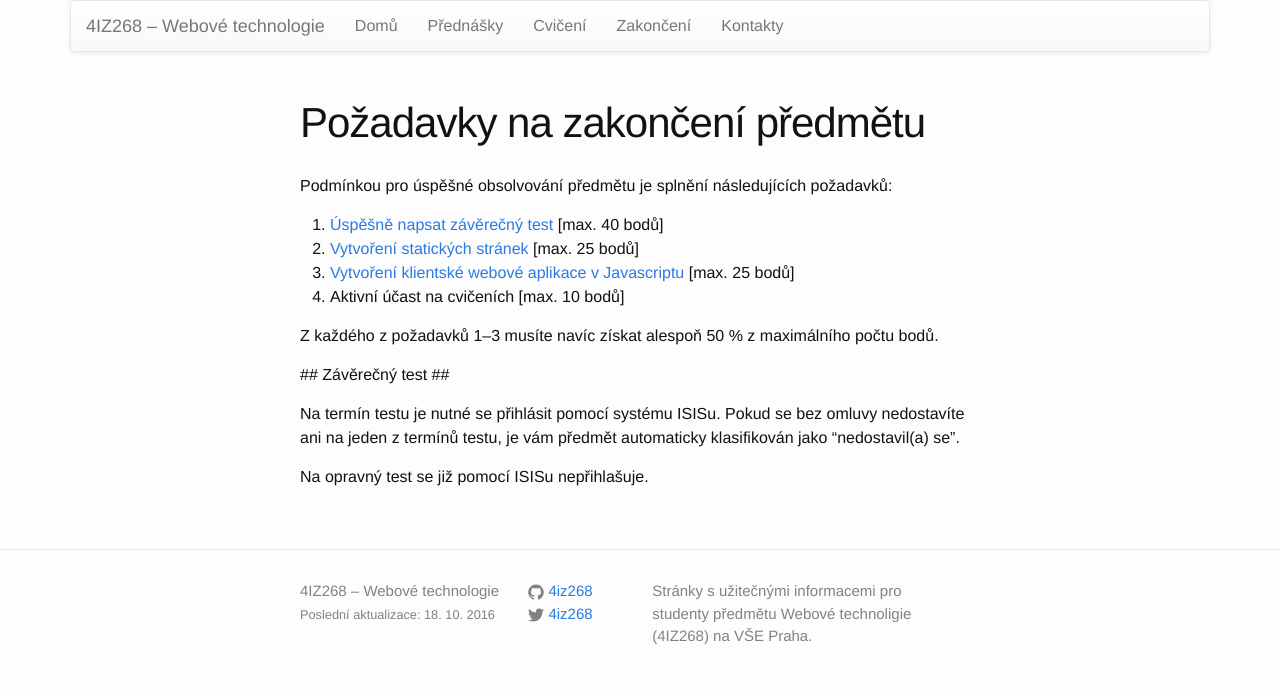
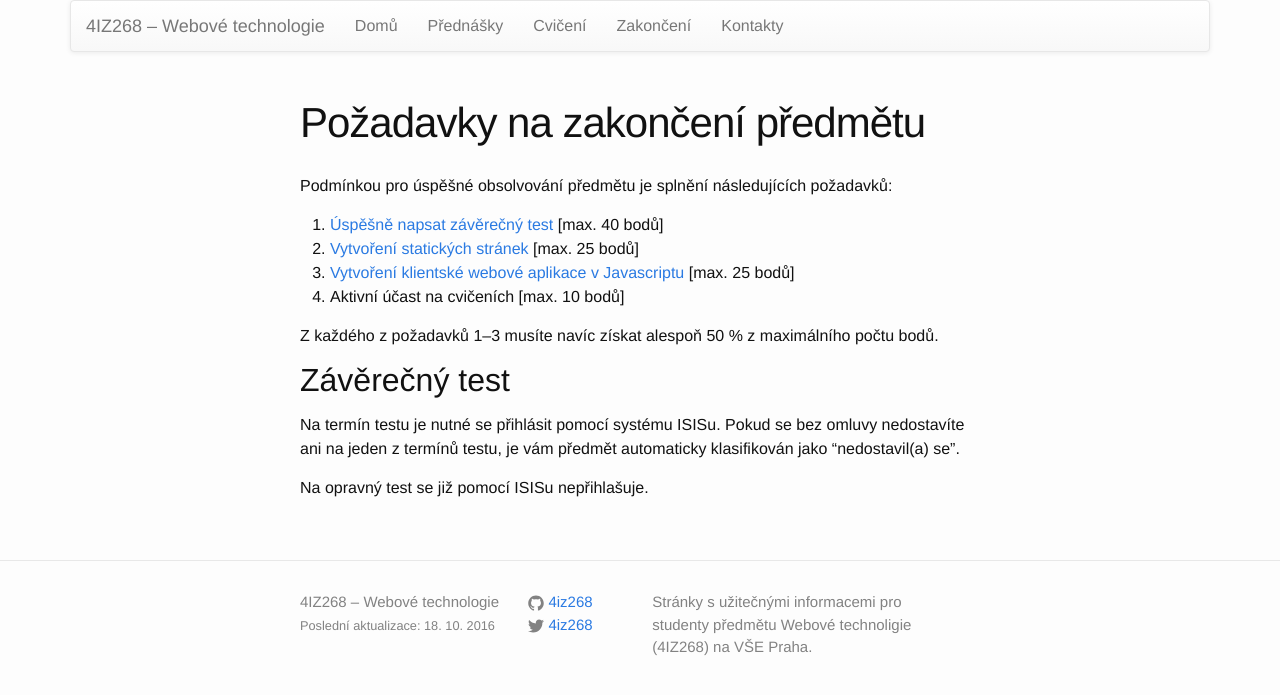
Before and after one commit to 4iz268/4iz268.github.io, a Jekyll site: the page built from zakonceni/index.md, in a window 1280 px wide. Shown: the top 695 px of the page. Built offline with Jekyll 4.4.1, drawn with Linux system fonts in a browser that asks for light colours; nearby versions of some CDN libraries; some of the changed lines change nothing that is shown.

Commit message:
Tak ještě jinak, proč jen máme 60 různých MD syntaxí?

```diff
--- a/zakonceni/index.md
+++ b/zakonceni/index.md
@@ -13,7 +13,8 @@ Podmínkou pro úspěšné obsolvování předmětu je splnění následujícíc
 Z každého z požadavků 1–3 musíte navíc získat alespoň 50 % z
 maximálního počtu bodů.
 
-##<a name="test"></a> Závěrečný test ##
+<a name="test"></a>
+## Závěrečný test ##
 
 Na termín testu je nutné se přihlásit pomocí systému ISISu. Pokud se
 bez omluvy nedostavíte ani na jeden z termínů testu, je vám předmět
```
